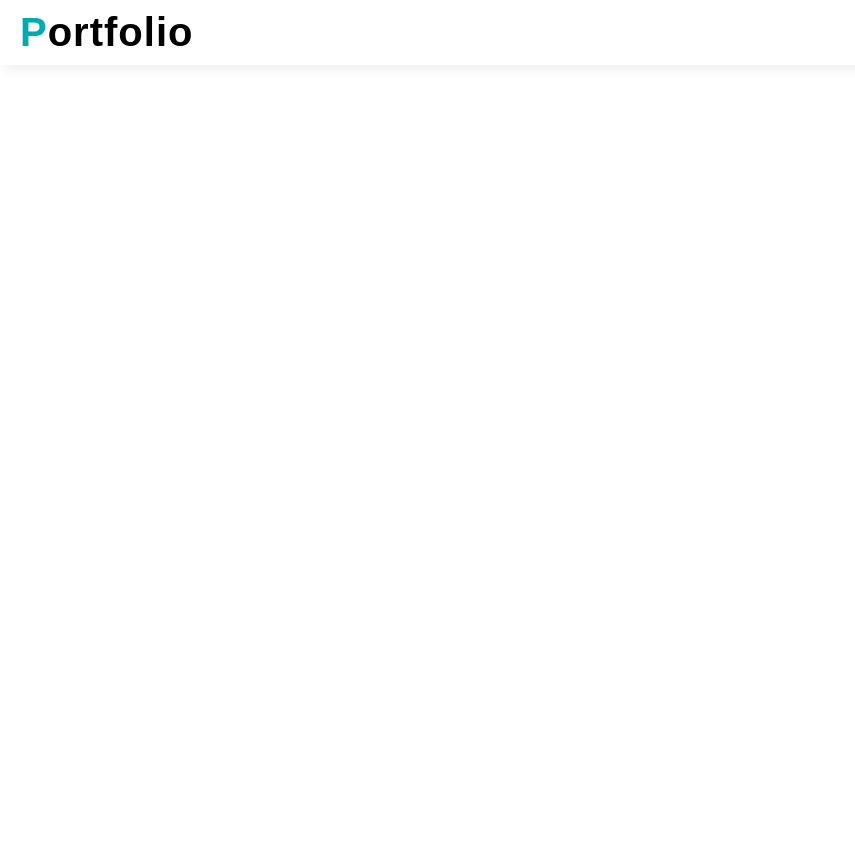
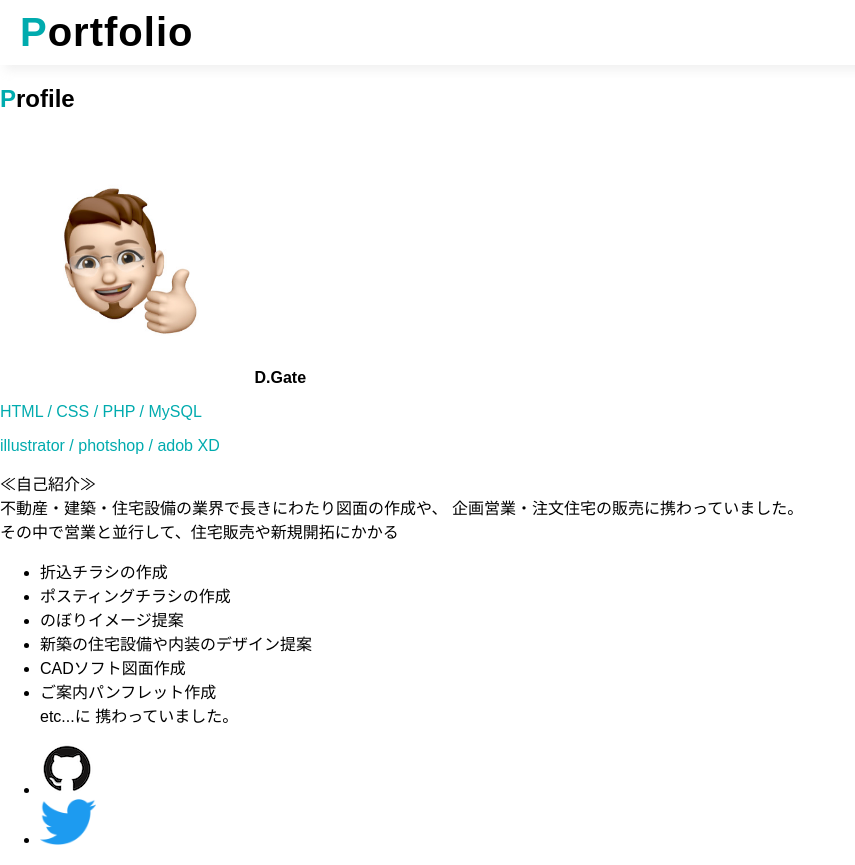
Before and after one commit to fgdgate/Portfolio_profile, a PHP site: page / in a window 1280 px wide. Before the commit the part shown is almost empty. Shown: the whole page, without its empty margins (0-855 px from the left). Before the commit the page ends 46 px from the top, so only its background shows below. Run offline with PHP 8.4, Linux system fonts and the light colour scheme.

Commit message:
プロフィールindex.html

```diff
--- a/index.html
+++ b/index.html
@@ -17,11 +17,11 @@
            </h1>
       </header>
 
-      <!-- <div class="block-main">
+      <div class="block-main">
             <div class="box-profile">
-                  <h2 class="sub-titile"><span class="color-green">P</span>rofile</h2>
+                  <h2 class="sub-title"><span class="color-green">P</span>rofile</h2>
                   <div class="item-list">
-                        <img src="./img/profile.png" alt="プロフィール画像">
+                        <img src="img\IMG_E5511.JPG" alt="プロフィール画像" width="250" height="250">
                         <b>D.Gate</b>
                         <p class="color-green">HTML / CSS / PHP / MySQL</p>
                         <p class="color-green">illustrator / photshop / adob XD</p>
@@ -38,9 +38,21 @@
                               etc...に
                               携わっていました。</p>
                         </ul>
+                        <ul class=icon-list>
+                              <li>
+                                    <a href="">
+                                          <img src="img\github.png" alt="Git Hubのアイコン">
+                                    </a>
+                              </li>
+                              <li>
+                                    <a href="">
+                                          <img src="img\twitter.png" alt="Twitterのアイコン">
+                                    </a>
+                              </li>
+                        </ul>
                   </div>
             </div>
-      </div> -->
+      </div>
 
 </body>
 </html>
--- a/portfolio.css
+++ b/portfolio.css
@@ -17,6 +17,7 @@ body{
 .block-header {
       margin: 10px 0;
     padding: 0 20px 10px;
+    /* ヘッダーの下線部分を影風にする */
     box-shadow: 0px 10px 10px -5px rgb(204 204 204 / 30%);
 }
 
```
Also changed, not shown: img/IMG_E5511.JPG (added).
